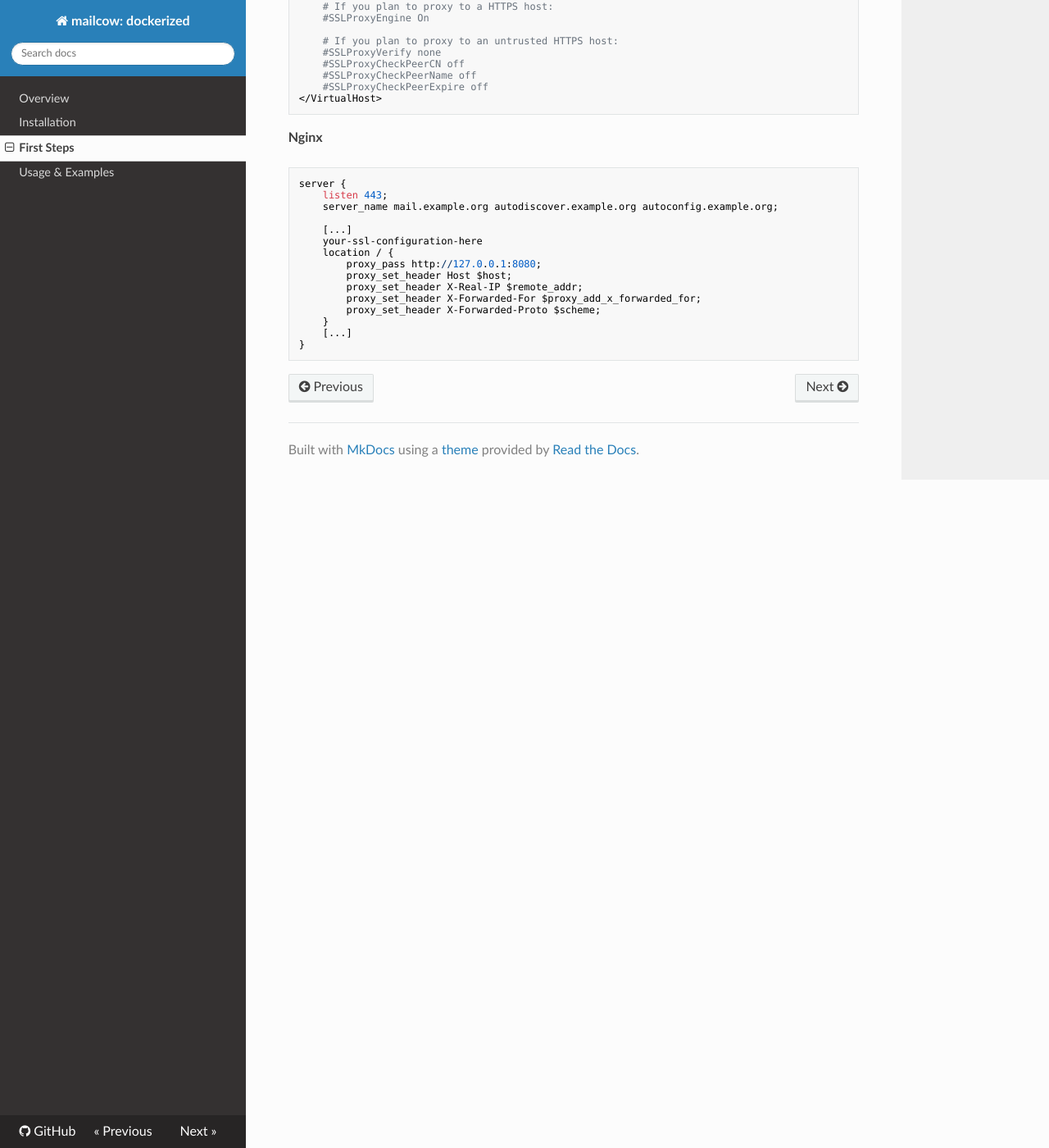
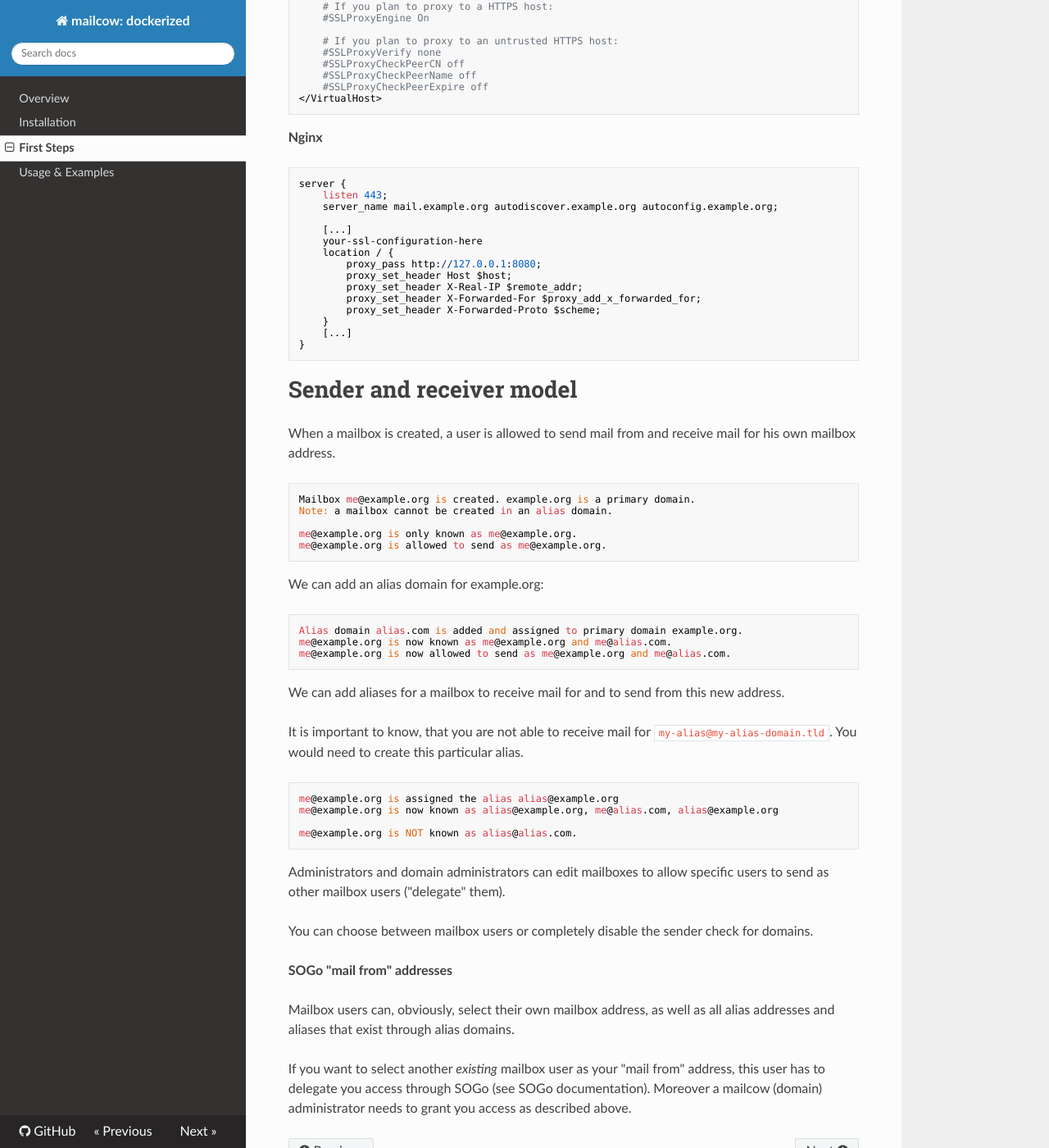
Before and after one commit to Imtiajrex/mailcow-dockerized, an MkDocs documentation site: the page built from docs/first_steps.md, in a window 1280 px wide and 1400 px high, scrolled down 2443 px. Shown: the whole window at 82% size. Built offline with MkDocs 1.6.1, drawn with Linux system fonts in a browser that asks for light colours; nearby versions of some CDN libraries; old or Windows-style settings are respelled for this version of MkDocs.

Commit message:
Add sender/receiver model

````diff
--- a/docs/first_steps.md
+++ b/docs/first_steps.md
@@ -132,3 +132,39 @@ server {
     [...]
 }
 ```
+
+# Sender and receiver model
+
+When a mailbox is created, a user is allowed to send mail from and receive mail for his own mailbox address.
+
+    Mailbox me@example.org is created. example.org is a primary domain.
+    Note: a mailbox cannot be created in an alias domain.
+
+    me@example.org is only known as me@example.org.
+    me@example.org is allowed to send as me@example.org.
+
+We can add an alias domain for example.org:
+
+    Alias domain alias.com is added and assigned to primary domain example.org.
+    me@example.org is now known as me@example.org and me@alias.com.
+    me@example.org is now allowed to send as me@example.org and me@alias.com.
+
+We can add aliases for a mailbox to receive mail for and to send from this new address.
+
+It is important to know, that you are not able to receive mail for `my-alias@my-alias-domain.tld`. You would need to create this particular alias.
+
+    me@example.org is assigned the alias alias@example.org
+    me@example.org is now known as alias@example.org, me@alias.com, alias@example.org
+
+    me@example.org is NOT known as alias@alias.com.
+
+Administrators and domain administrators can edit mailboxes to allow specific users to send as other mailbox users ("delegate" them).
+
+You can choose between mailbox users or completely disable the sender check for domains.
+
+**SOGo "mail from" addresses**
+
+Mailbox users can, obviously, select their own mailbox address, as well as all alias addresses and aliases that exist through alias domains.
+
+If you want to select another _existing_ mailbox user as your "mail from" address, this user has to delegate you access through SOGo (see SOGo documentation). Moreover a mailcow (domain) administrator
+needs to grant you access as described above.
````
